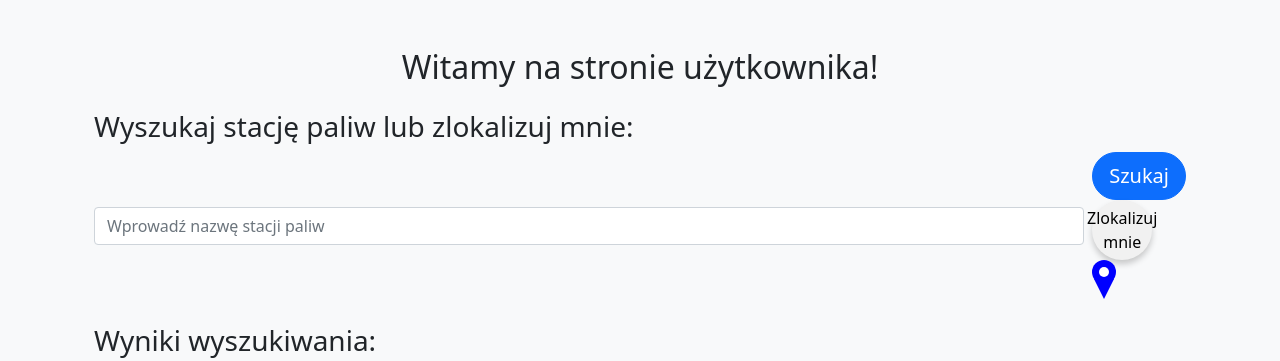
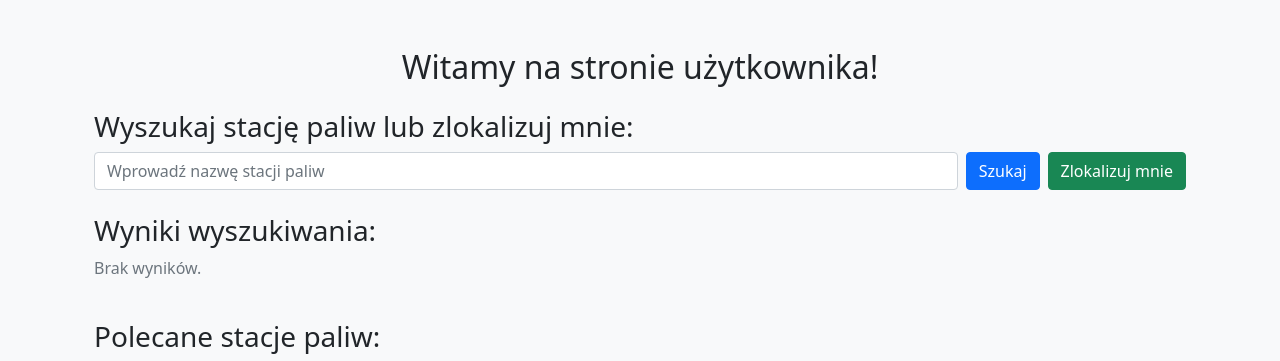
Before and after one commit to Mateoo18/FuelMate, a Django app: page /locate_station/search/ in a window 1280 px wide. Shown: the part 88-449 px from the top of the page. Run offline with Django 5.2, Linux system fonts and the light colour scheme; a user stored in the database is signed in; some libraries are stand-ins or nearby versions.

Commit message:
Fix locate_station

```diff
--- a/FuelMate/locate_station/templates/search.html
+++ b/FuelMate/locate_station/templates/search.html
@@ -17,15 +17,10 @@
                 <div id="autocomplete-results" style="display: none;"></div> <!-- Lista wyników -->
             </div>
             <div class="col-auto">
-                <button type="submit" class="btn btn-primary btn-lg d-flex align-items-center" style="border-radius: 25px;">
-                    Szukaj
-                </button>
+                <button type="submit" class="btn btn-primary">Szukaj</button>
+            </div>
             <div class="col-auto">
-                <button type="button" class="gps-btn" onclick="locateMe()">Zlokalizuj mnie</button>
-                <div class="gps-marker">
-                        <div class="gps-marker-circle"></div>
-                        <div class="gps-marker-triangle"></div>
-                    </div>
+                <button type="button" class="btn btn-success" onclick="locateMe()">Zlokalizuj mnie</button>
             </div>
         </form>
     </section>
@@ -88,7 +83,7 @@
 </div>
 
 <script>
-    const apiKey = "IEG0jzxyaLifhaBjY8o7ofwsPiiXK4xD"  // Zastąp swoim kluczem API TomTom
+    const apiKey = "jtKVQ8BkAQTF1XZDAfQUfvW2ZGyC4fvK"  // Zastąp swoim kluczem API TomTom
     const searchInput = document.getElementById('search-input');
     const resultsDiv = document.getElementById('autocomplete-results');
     let userLatitude = null;
@@ -187,62 +182,4 @@
         }
     });
 </script>
-    <style>
-    .gps-btn {
-        border: none;
-        background-color: #f1f1f1;
-        position: relative;
-        width: 60px;
-        height: 60px;
-        border-radius: 50%;
-        display: flex;
-        align-items: center;
-        justify-content: center;
-        cursor: pointer;
-        box-shadow: 0 4px 6px rgba(0, 0, 0, 0.2);
-        transition: transform 0.2s;
-    }
-
-    .gps-btn:hover {
-        transform: scale(1.1);
-    }
-
-    .gps-marker {
-        position: relative;
-        width: 24px;
-        height: 40px;
-        display: flex;
-        flex-direction: column;
-        align-items: center;
-    }
-
-    .gps-marker-circle {
-        width: 24px;
-        height: 24px;
-        background-color: blue;
-        border-radius: 50%;
-        position: relative;
-    }
-
-    .gps-marker-circle::after {
-        content: "";
-        position: absolute;
-        top: 50%;
-        left: 50%;
-        transform: translate(-50%, -50%);
-        width: 10px;
-        height: 10px;
-        background-color: white;
-        border-radius: 50%;
-    }
-
-    .gps-marker-triangle {
-        width: 0;
-        height: 0;
-        border-left: 10px solid transparent;
-        border-right: 10px solid transparent;
-        border-top: 20px solid blue;
-        margin-top: -5px; /* Przesunięcie o 5px wyżej */
-    }
-</style>
 {% endblock %}
--- a/FuelMate/locate_station/views.py
+++ b/FuelMate/locate_station/views.py
@@ -13,7 +13,7 @@ from django.contrib.auth.decorators import login_required
 from math import radians, cos, sin, sqrt, atan2
 from django.shortcuts import render
 
-API_KEY = os.getenv("API_KEY_TOMTOM")
+API_KEY = os.getenv("API_KEY_TOM_TOM")
 
 def calculate_distance(lat1, lon1, lat2, lon2):
     R = 6371  # Promień Ziemi w kilometrach
```
Also changed, not shown: FuelMate/locate_station/migrations/0001_initial.py (added).
